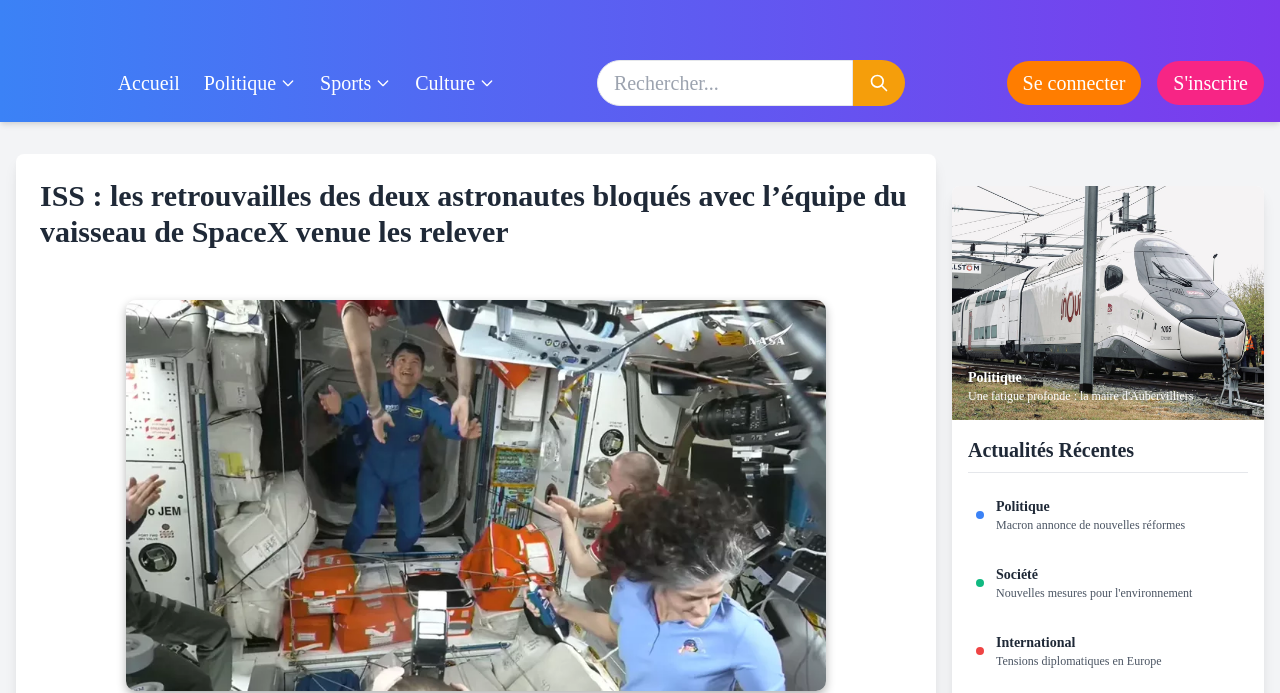
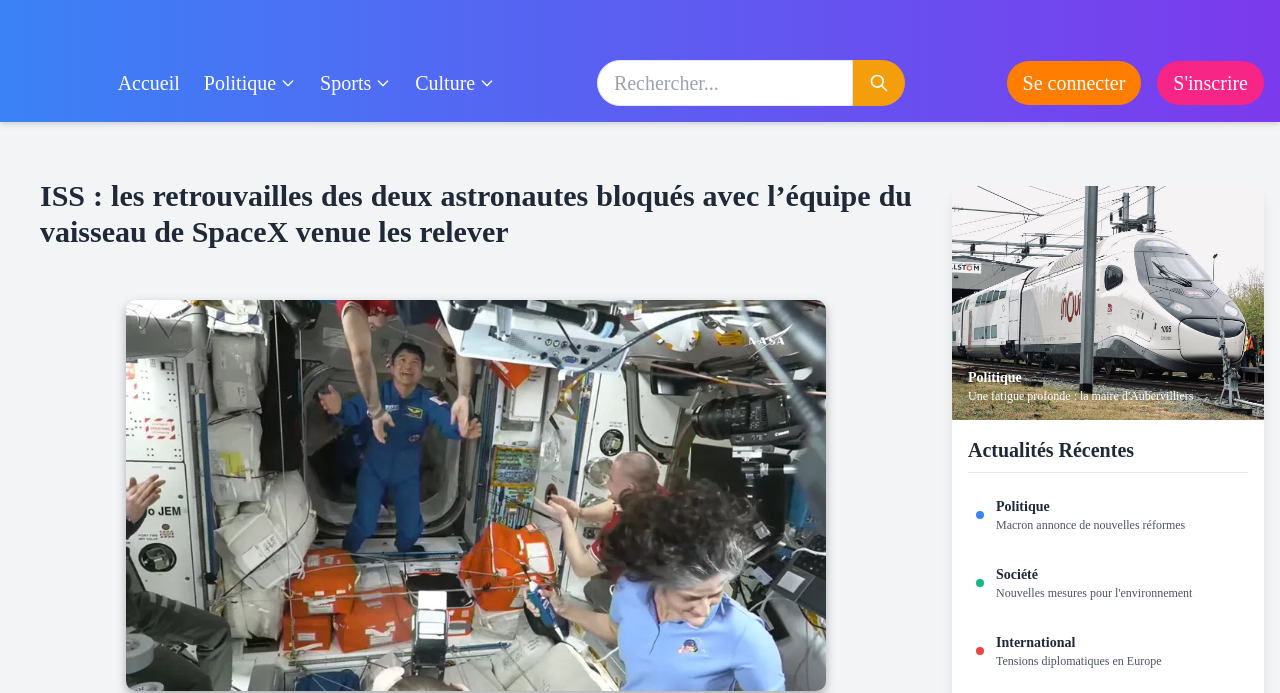
Before and after one commit to Emilekosha/LePerroquet_1, a plain HTML site: page actualites/commerce.html in a window 1280 px wide. Shown: the part 142-835 px from the top of the page. Drawn offline with nearby package versions, Linux system fonts and the light colour scheme.

Commit message:
Changements

```diff
--- a/actualites/commerce.html
+++ b/actualites/commerce.html
@@ -17,9 +17,9 @@
         <script src="../header.js"></script>
 
         <main class="container mx-auto px-4 py-8 flex flex-col md:flex-row">
-            <article class="w-full md:flex-1 bg-white rounded-lg shadow-lg overflow-hidden md:mr-4 mb-6 md:mb-0">
+            <article class="flex-1  rounded-lg overflow-hidden md:mr-4">
                 <div class=" p-6 rounded-lg mb-6">
-                    <h1 class="text-xl md:text-3xl font-bold mb-4 text-gray-800">ISS : les retrouvailles des deux astronautes bloqués avec l’équipe du vaisseau de SpaceX venue les relever</h1>
+                    <h1 class="text-3xl font-bold mb-4 text-gray-800  text-justify">ISS : les retrouvailles des deux astronautes bloqués avec l’équipe du vaisseau de SpaceX venue les relever</h1>
                     <div class="slideshow-container">
                       <div class="slide fade">
                         <img src="../assets/images/naza-ss.webp" alt="Image 1">
```
Also changed, not shown: actualites/sponsors.html (+1 -1 lines).
